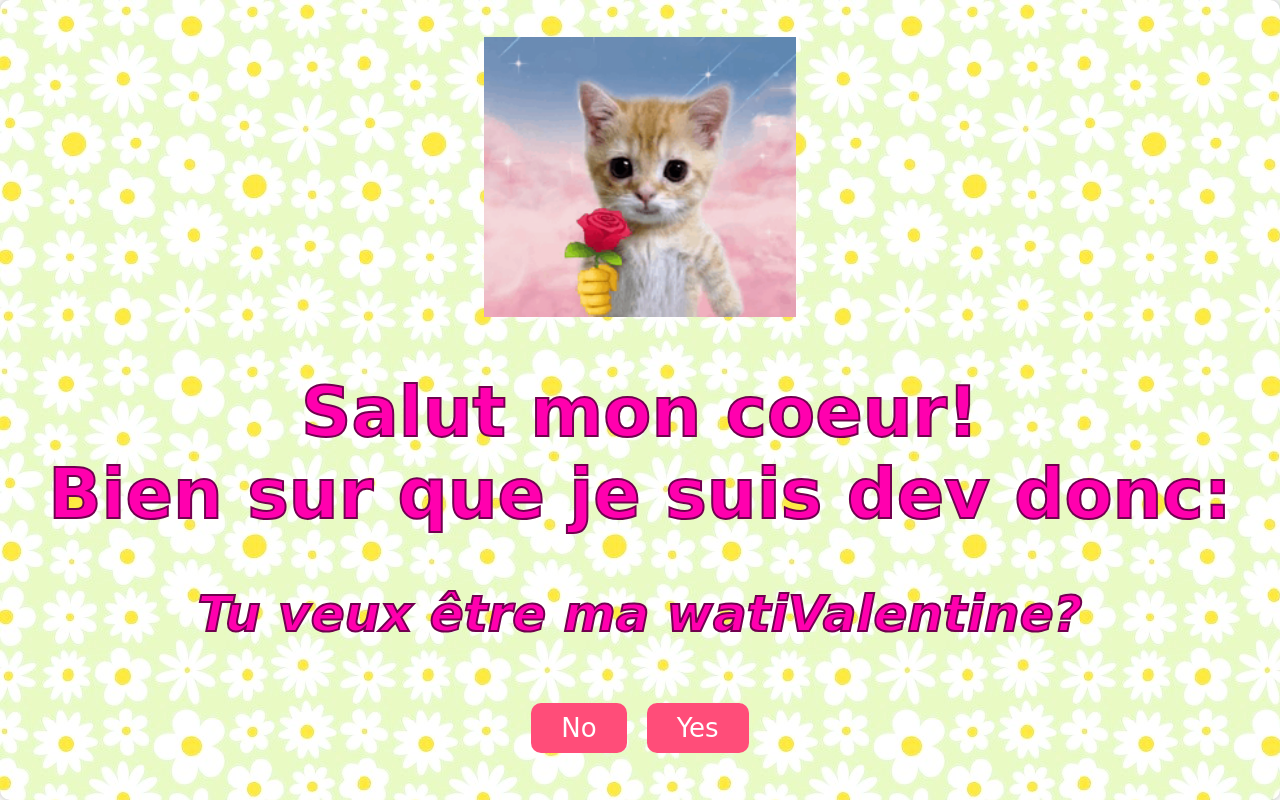
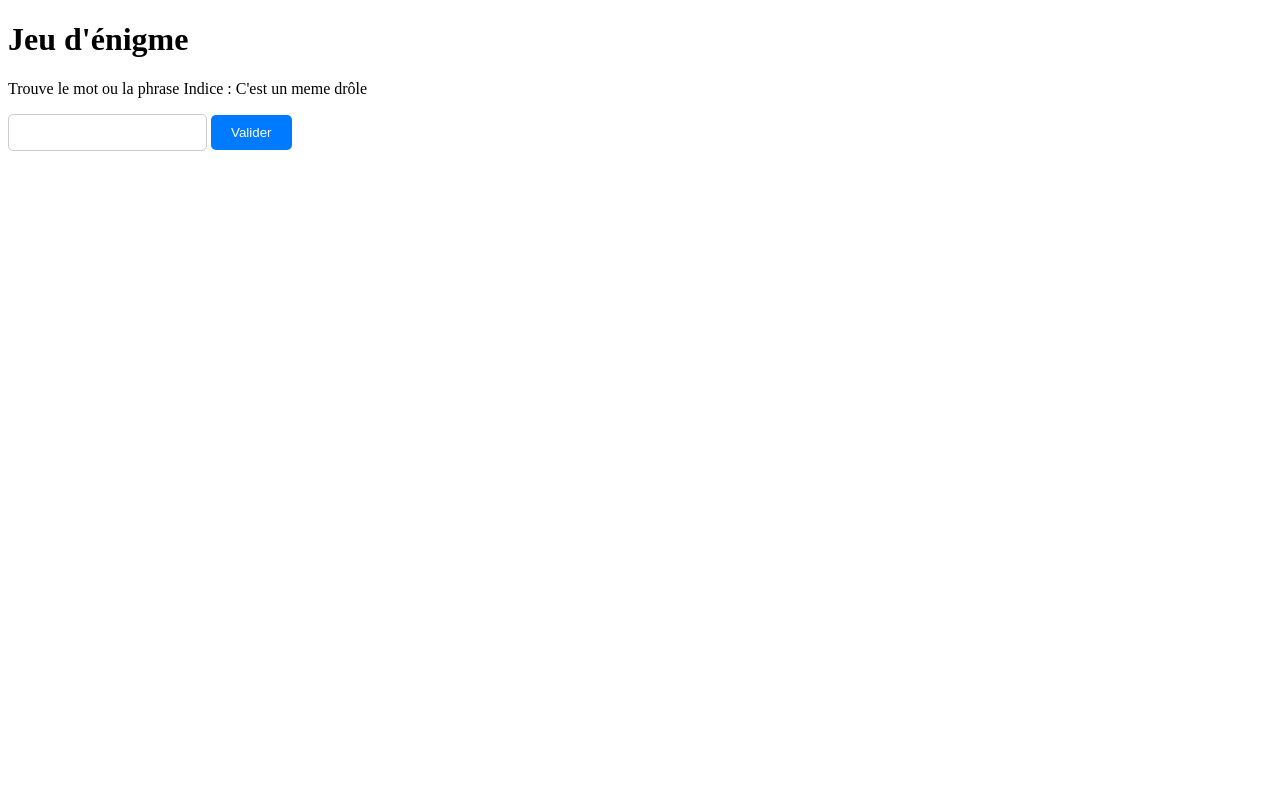
Before and after one commit to elhackordelamuerte/elhackordelamuerte.github.io, a plain HTML site: page index.html in a window 1280 px wide. Drawn offline with Linux system fonts and the light colour scheme.

Commit message:
[ADD]Little game for gf to cure boredom.You have to find a world

```diff
--- a/index.html
+++ b/index.html
@@ -1,32 +1,18 @@
 <!DOCTYPE html>
 <html lang="en">
-
 <head>
-    <meta charset="UTF-8">
-    <meta name="viewport" content="width=device-width, initial-scale=1.0">
-    <link rel="stylesheet" href="styles.css">
-    <title>Valentine's Proposal</title>
+  <meta charset="UTF-8">
+  <meta name="viewport" content="width=device-width, initial-scale=1.0">
+  <title>Pour tuer l'ennui</title>
+  <link rel="stylesheet" href="style.css">
 </head>
-
 <body>
-    <div class="container">
-        <div class="Mainprompt">
-            <img class="image" src="images/catflower.jpg"></img>
-            <h1 class="hh" id="name">Salut mon coeur!<br>Bien sur que je suis dev donc:</h1>
-            <p class="pp" id="question">Tu veux être ma watiValentine?</p>
-            <div class="buttons">
-                <button id="no-button" onclick="showMessage('No')">No</button>
-                <button onclick="showMessage('Yes')" id="yesButton">Yes</button>
-            </div>
-            <div class="hidden-message" id="no-message">
-                <p>Aaha, tu te crois drôle.<br>Clique sur oui sale esclave</p>
-            </div>
-            <div class="hidden-message" id="yes-message">
-                <p>C'est bien mon coeur.</p>
-            </div>
-        </div>
-    </div>
-    <script src="script.js"></script>
+  <div id="game">
+    <h1>Jeu d'énigme</h1>
+    <p id="message"></p>
+    <input type="text" id="userInput" autocomplete="off">
+    <button id="submitBtn">Valider</button>
+  </div>
+  <script src="script.js"></script>
 </body>
-
 </html>
--- a/script.js
+++ b/script.js
@@ -1,45 +1,85 @@
-function showMessage(response) {
-  if (response === "No") {
-    const noButton = document.getElementById("no-button");
-    const container = document.querySelector(".container");
-    const maxWidth = window.innerWidth - noButton.offsetWidth;
-    const maxHeight = window.innerHeight - noButton.offsetHeight;
+const answer = ['chuis bieng', 'je suis bieng', 'bieng','jsuis bieng'];
+const hint = 'Indice : C\'est un meme drôle';
+let userInput = document.getElementById('userInput');
+let message = document.getElementById('message');
+let submitBtn = document.getElementById('submitBtn');
+let wrongAttempts = 0;
+let shake = false;
+let isWrong = false;
+let showHintButton = false;
 
-    // Set button position to absolute
-    noButton.style.position = "absolute";
+message.textContent = 'Trouve le mot ou la phrase\nIndice : C\'est un meme drôle';
 
-    // Change image source to "gun.gif"
-    document.getElementsByClassName("image")[0].src = "images/flop.png";
+submitBtn.addEventListener('click', checkAnswer);
+userInput.addEventListener('keyup', (event) => {
+  if (event.key === 'Enter') {
+    checkAnswer();
+  }
+});
 
-    // Generate random coordinates within the visible container
-    const randomX = Math.max(0, Math.floor(Math.random() * maxWidth));
-    const randomY = Math.max(0, Math.floor(Math.random() * maxHeight));
-
-    // Apply new coordinates to the button
-    noButton.style.left = randomX + "px";
-    noButton.style.top = randomY + "px";
-
-    // Update text content and hide name message
-    document.getElementById("question").textContent =
-      "Aaha, tu te crois drôle.Clique sur oui sale esclave";
-    document.getElementById("name").style.display = "none";
-
-    // Optional: You can also add a timeout to reset the position after a few seconds
-  }
-
-  if (response === "Yes") {
-    // Remove name message and no button
-    document.getElementById("name").remove();
-    document.getElementById("no-button").remove();
-
-    // Update text content, show message, and change image source to "dance.gif"
-    const yesMessage = document.getElementById("question");
-    yesMessage.innerHTML = "Je t'aime mon coeur.<br />Hâte de passer notre première saint Valentin😘😘";
-    yesMessage.style.display = "block";
-    yesMessage.style.fontStyle = "normal";
-    document.getElementsByClassName("image")[0].src = "images/dance.gif";
-
-    // Remove yes button
-    document.getElementById("yesButton").remove();
+function checkAnswer() {
+  if (answer.includes(userInput.value.toLowerCase())) {
+    message.textContent = 'Bravo, t\'as trouvé le mot mon bébé!J\'ai une surprise pour toi dans le vessellier !';
+    resetGame();
+  } else {
+    wrongAttempts++;
+    shake = true;
+    isWrong = true;
+    message.textContent = getRandomMessage();
+    userInput.classList.add('shake', 'wrong');
+    setTimeout(() => {
+      shake = false;
+      isWrong = false;
+      userInput.classList.remove('shake', 'wrong');
+    }, 500);
+    if (wrongAttempts === 3) {
+      showHintButton = true;
+      let hintBtn = document.createElement('button');
+      hintBtn.textContent = 'Indice';
+      hintBtn.style.position = 'absolute';
+      hintBtn.style.left = `${Math.random() * (window.innerWidth - 100)}px`;
+      hintBtn.style.top = `${Math.random() * (window.innerHeight - 100)}px`;
+      hintBtn.addEventListener('click', showHint);
+      document.body.appendChild(hintBtn);
+    }
   }
 }
+
+function showHint() {
+  // Supprime le bouton d'indice
+  this.parentNode.removeChild(this);
+
+  // Crée l'élément d'image
+  let hintImage = new Image();
+  hintImage.src = 'image.png';
+  hintImage.style.position = 'absolute';
+  hintImage.style.left = '50%';
+  hintImage.style.top = '50%';
+  hintImage.style.transform = 'translate(-50%, -50%)'; // Centrer l'image
+  document.body.appendChild(hintImage);
+}
+
+function getRandomMessage() {
+  const messages = [
+    'Oh lala c\'est pas bon',
+    'Recommence sale esclave',
+    'Not bad but bad'
+  ];
+  return messages[Math.floor(Math.random() * messages.length)];
+}
+
+
+// function resetGame() {
+//   userInput.value = '';
+//   wrongAttempts = 0;
+//   showHintButton = false;
+//   answer = prompt('Entrez un nouveau mot ou une nouvelle phrase à deviner') || 'mot de passe';
+//   hint = prompt('Entrez un indice pour ce mot ou cette phrase') || 'Indice : C\'est un mot commun';
+//   message.textContent = 'Entrez le mot ou la phrase';
+//   let hintBtns = document.querySelectorAll('body > button');
+//   hintBtns.forEach(btn => btn.remove());
+// }
+
+// "Bravo, t'as trouvé le mot mon bébé!J'ai une surprise pour toi dans le vessellier !"
+// "C\'est un meme drôle"
+// const targetWords = ["chuis bieng", "je suis bieng", "bieng","jsuis bieng"];
--- /dev/null
+++ b/style.css
@@ -0,0 +1,30 @@
+input {
+  padding: 10px;
+  border-radius: 5px;
+  border: 1px solid #ccc;
+}
+
+button {
+  padding: 10px 20px;
+  border-radius: 5px;
+  background-color: #007bff;
+  color: #fff;
+  border: none;
+  cursor: pointer;
+}
+
+.shake {
+  animation: shake 0.5s;
+}
+
+.wrong {
+  border-color: red;
+}
+
+@keyframes shake {
+  0% { transform: translateX(0); }
+  25% { transform: translateX(-10px); }
+  50% { transform: translateX(10px); }
+  75% { transform: translateX(-10px); }
+  100% { transform: translateX(0); }
+}
--- a/styles.css
+++ /dev/null
@@ -1,89 +0,0 @@
-body {
-    font-family: 'Lobster', cursive; /* Change to a romantic cursive font */
-    background-color: #ffdde1;
-    display: flex;
-    align-items: center;
-    justify-content: space-evenly;
-    height: 100vh;
-    margin: 0;
-    background: url('images/image.jpg') repeat;
-    font-size: 35px;
-    color: rgb(255, 0, 174);
-}
-.hh{
-    -webkit-text-stroke: 2px #71004f;
-    font-weight:900;
-
-}
-.pp{
-    -webkit-text-stroke: 2px #71004f;
-
-    font-size: 50px;
-    font-style: oblique;
-    font-weight: 800;
-}
-
-body
-
-.container {
-    width: 100%;
-    height: 100%;
-    display: flex;
-    justify-content: center;
-    align-items: center;
-    text-align: center;
-    background-color: transparent;
-    border-radius: 10px;
-    box-shadow: 0 0 10px rgba(0, 0, 0, 0.3);
-}
-
-.image{
-    height: 280px;
-
-}
-
-.buttons button {
-    background-color: #ff4d79;
-    color: #fff;
-    padding: 10px 30px;
-    border: none;
-    border-radius: 10px;
-    margin: 10px;
-    font-size: 26px;
-    cursor: pointer;
-    position: relative;
-    font-family: 'Lobster', cursive; /* Change to a romantic cursive font */
-
-}
-
-.buttons button:hover {
-    background-color: #7c1f37;
-
-}
-
-.buttons{
-    display: flex;
-    justify-content: center;
-    flex-direction: row;
-}
-
-#no-button{
-
-}
-
-.hidden-message {
-    display: none;
-    margin-top: 20px;
-}
-
-.move {
-    animation: moveNoMessage 0.5s linear;
-}
-
-@keyframes moveNoMessage {
-    0% { transform: translate(0, 0); }
-    25% { transform: translate(30px, 30px); }
-    50% { transform: translate(-20px, -20px); }
-    75% { transform: translate(10px, 10px); }
-    100% { transform: translate(0, 0); }
-}
```
Also changed, not shown: image.png (added), images/catflower.jpg (deleted), images/dance.gif (deleted), images/flop.png (deleted), images/gun.gif (deleted), images/image.jpg (deleted).
